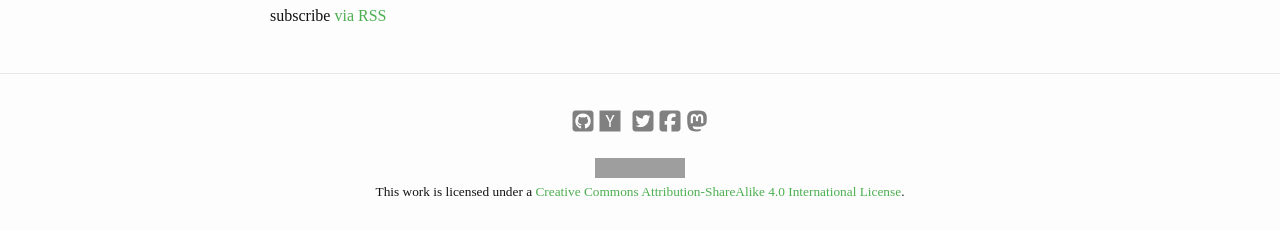
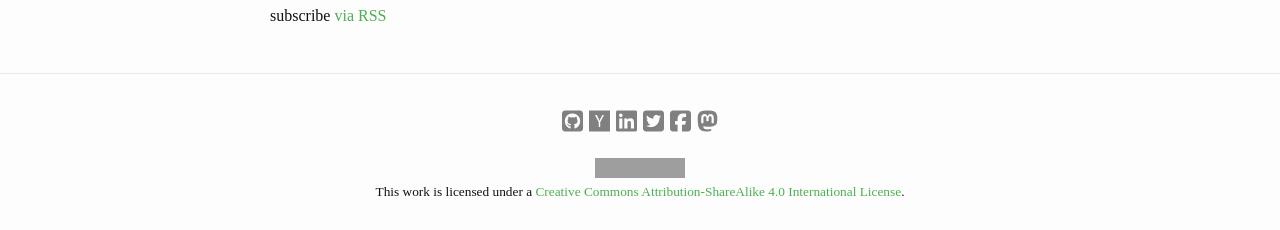
Before and after one commit to aviraldg/aviraldg.github.io, a Jekyll site: the page built from index.html, in a window 1280 px wide and 900 px high, scrolled down 2272 px. Shown: the part 667-897 px from the top of the window. Built offline with Jekyll 4.4.1, drawn with Linux system fonts in a browser that asks for light colours; nearby versions of some CDN libraries; some web fonts are replaced; grey boxes are pictures that could not be loaded.

Commit message:
Fix LinkedIn icon

```diff
--- a/_includes/footer.html
+++ b/_includes/footer.html
@@ -21,7 +21,7 @@
         {% if site.linkedin_username %}
         <li>
           <a href="https://www.linkedin.com/in/{{ site.linkedin_username }}" rel="self">
-            <i class="fa-brands fa-linkedin-square"></i>
+            <i class="fa fa-linkedin-square"></i>
           </a>
         </li>
         {% endif %}
```
